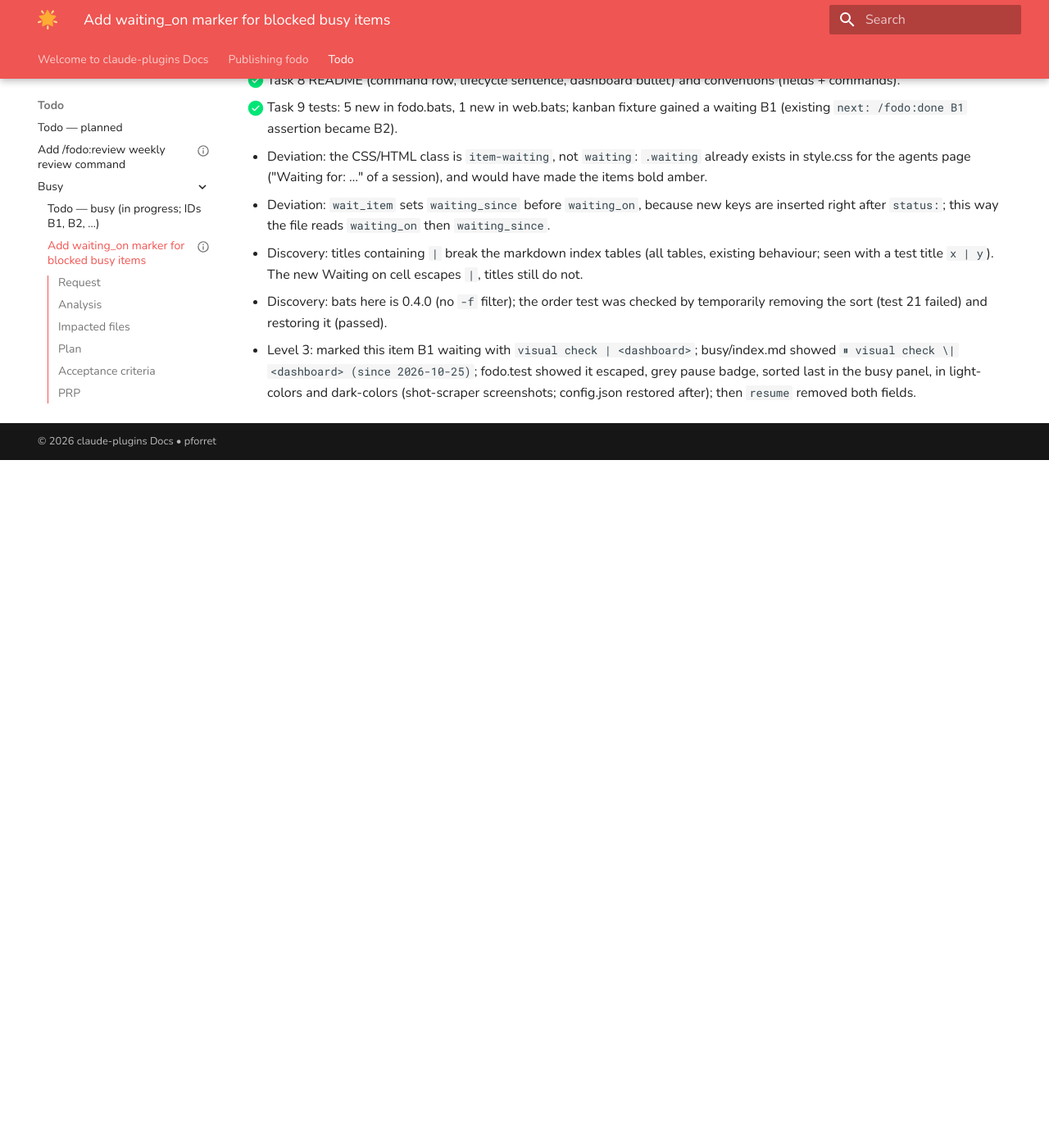
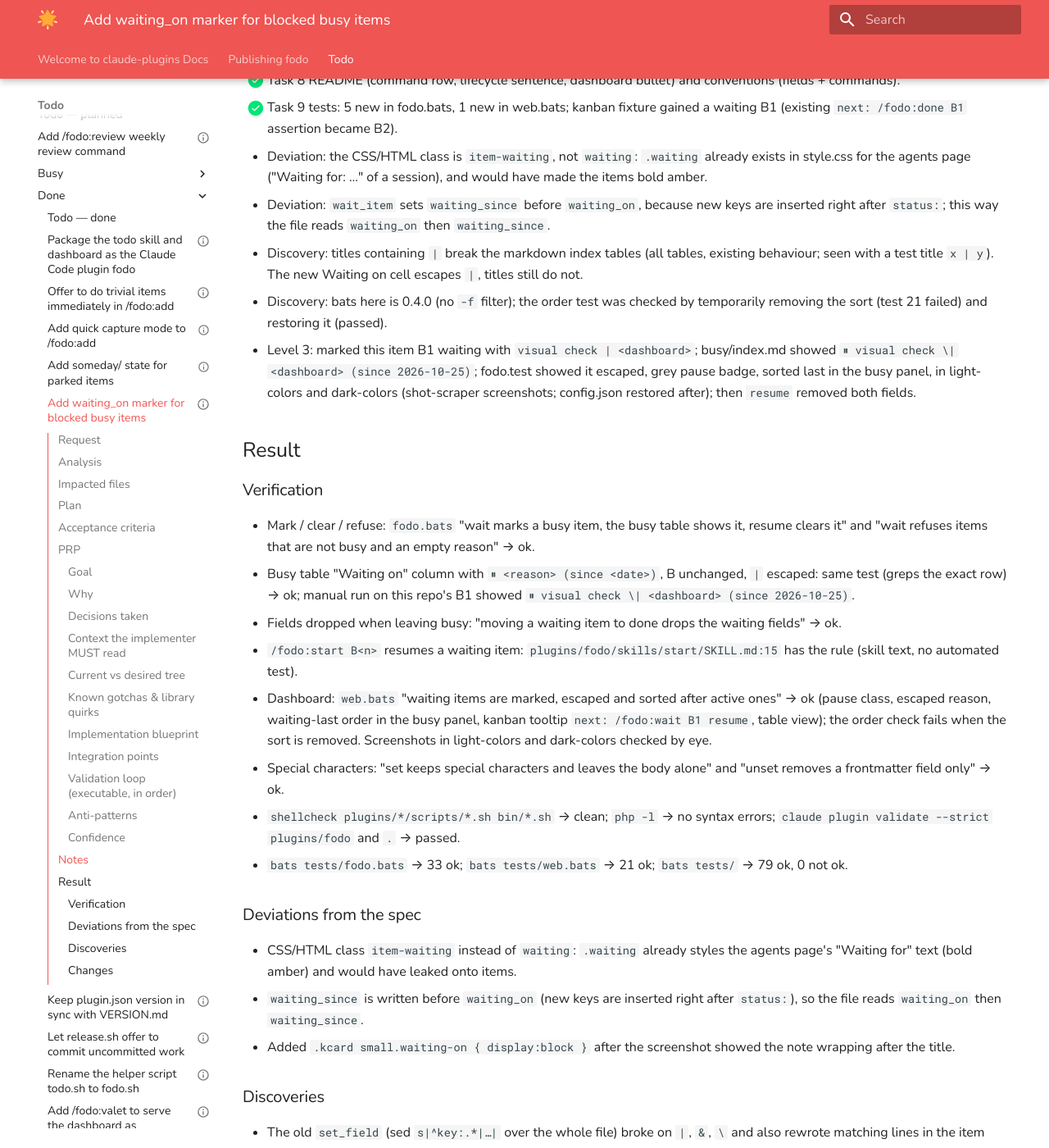
Before and after one commit to pforret/claude-plugins, an MkDocs documentation site: the page built from docs/todo/done/2026-10-23.feature.waiting-on-marker.md, in a window 1280 px wide and 1400 px high, scrolled down 6499 px. Shown: the whole window at 82% size. Built offline with MkDocs 1.6.1 and Material for MkDocs 9.7.7, drawn with Linux system fonts in a browser that asks for light colours; before the commit the page ends 7060 px from its top, so only the background shows below that; some of the changed text lies outside the part shown.

Commit message:
DEL: .current, MOV: 2026-10-23.feature.waiting-on-marker.md, MOD: README.md index.md index.md

```diff
--- a/docs/todo/busy/2026-10-23.feature.waiting-on-marker.md
+++ b/docs/todo/done/2026-10-23.feature.waiting-on-marker.md
@@ -2,7 +2,8 @@
 title: Add waiting_on marker for blocked busy items
 type: feature
 size: medium
-status: busy
+status: done
+done_at: 2026-10-25
 busy_at: 2026-10-25
 confidence: 9
 plan_at: 2026-10-25
@@ -288,3 +289,46 @@ dashboard styling needs a visual check in the dark schemes.
   `⏸ visual check \| <dashboard> (since 2026-10-25)`; fodo.test showed it escaped, grey pause badge, sorted last
   in the busy panel, in light-colors and dark-colors (shot-scraper screenshots; config.json restored after);
   then `resume` removed both fields.
+
+## Result
+
+### Verification
+- Mark / clear / refuse: `fodo.bats` "wait marks a busy item, the busy table shows it, resume clears it" and
+  "wait refuses items that are not busy and an empty reason" → ok.
+- Busy table "Waiting on" column with `⏸ <reason> (since <date>)`, B<n> unchanged, `|` escaped: same test (greps the
+  exact row) → ok; manual run on this repo's B1 showed `⏸ visual check \| <dashboard> (since 2026-10-25)`.
+- Fields dropped when leaving busy: "moving a waiting item to done drops the waiting fields" → ok.
+- `/fodo:start B<n>` resumes a waiting item: `plugins/fodo/skills/start/SKILL.md:15` has the rule (skill text, no
+  automated test).
+- Dashboard: `web.bats` "waiting items are marked, escaped and sorted after active ones" → ok (pause class, escaped
+  reason, waiting-last order in the busy panel, kanban tooltip `next: /fodo:wait B1 resume`, table view); the order
+  check fails when the sort is removed. Screenshots in light-colors and dark-colors checked by eye.
+- Special characters: "set keeps special characters and leaves the body alone" and "unset removes a frontmatter
+  field only" → ok.
+- `shellcheck plugins/*/scripts/*.sh bin/*.sh` → clean; `php -l` → no syntax errors;
+  `claude plugin validate --strict plugins/fodo` and `.` → passed.
+- `bats tests/fodo.bats` → 33 ok; `bats tests/web.bats` → 21 ok; `bats tests/` → 79 ok, 0 not ok.
+
+### Deviations from the spec
+- CSS/HTML class `item-waiting` instead of `waiting`: `.waiting` already styles the agents page's "Waiting for" text
+  (bold amber) and would have leaked onto items.
+- `waiting_since` is written before `waiting_on` (new keys are inserted right after `status:`), so the file reads
+  `waiting_on` then `waiting_since`.
+- Added `.kcard small.waiting-on { display:block }` after the screenshot showed the note wrapping after the title.
+
+### Discoveries
+- The old `set_field` (sed `s|^key:.*|…|` over the whole file) broke on `|`, `&`, `\` and also rewrote matching
+  lines in the item body; fixed by the awk + ENVIRON rewrite, covered by a test.
+- Titles containing `|` still break every markdown index table (existing behaviour); only the new Waiting on cell
+  escapes `|`. Candidate follow-up item.
+- bats here is 0.4.0 (no `-f`); a full `bats tests/` run now takes over 2 minutes.
+
+### Changes
+- `plugins/fodo/scripts/fodo.sh` — safe `set_field`, `unset_field`, `wait`/`resume`/`unset`, Waiting on column, cleanup on leaving busy
+- `plugins/fodo/skills/wait/SKILL.md` — new skill
+- `plugins/fodo/skills/start/SKILL.md` — resume a waiting `Bn`
+- `plugins/fodo/dashboard/index.php` — `waiting_html()`, `waiting_cls()`, rendering in panel/cards/kanban/table, waiting-last sort
+- `plugins/fodo/dashboard/style.css` — pause badge, muted styles
+- `plugins/fodo/README.md`, `plugins/fodo/reference/conventions.md` — docs
+- `tests/fodo.bats` (+5 tests), `tests/web.bats` (+1 test, fixture extended)
+- Commit: `cf6af9f add 'waiting on' for busy items` (made by the user, together with the session-start hook work)
```
Also changed, not shown: README.md (+26 -2 lines), docs/todo/busy/index.md (+1 -3 lines), docs/todo/done/index.md (+11 -10 lines), 1 other file.
